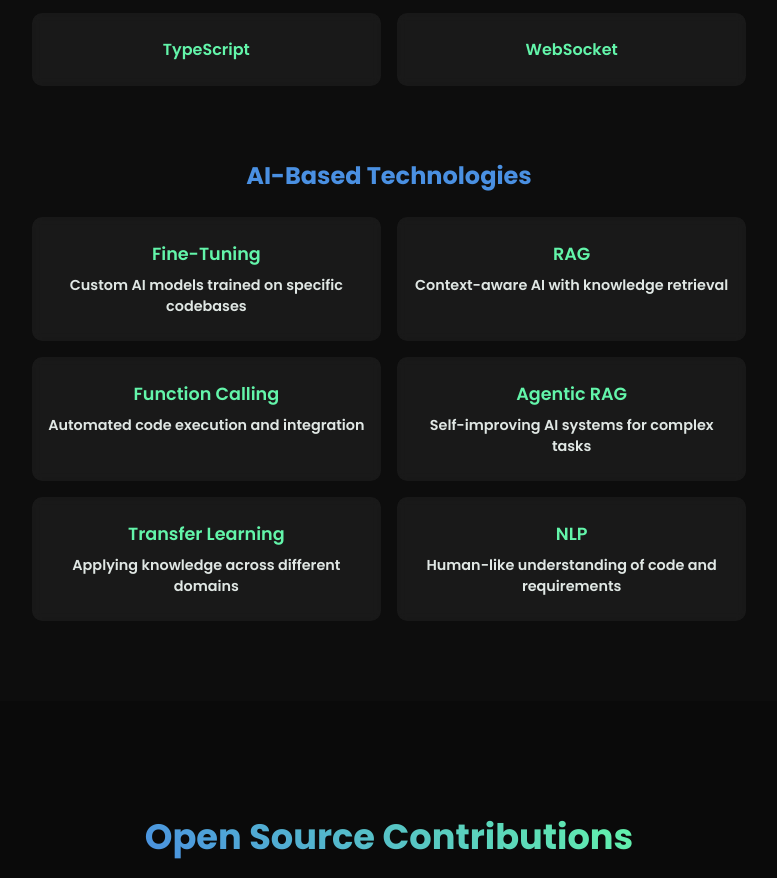
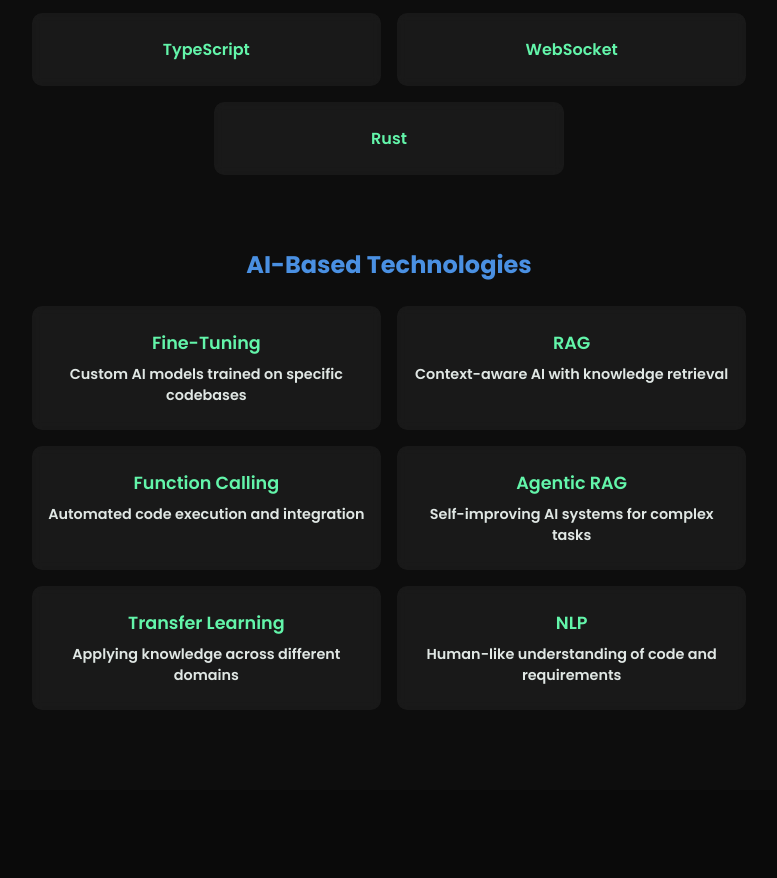
Before and after one commit to ramasundaram-s/ramasundaram-s.github.io, a plain HTML site: page index.html in a window 1280 px wide. Shown: the part 3625-4503 px from the top of the page, without its empty margins (251-1028 px from the left). Drawn offline with Linux system fonts and the light colour scheme.

Commit message:
Add: Rust to technology stack

```diff
--- a/index.html
+++ b/index.html
@@ -122,6 +122,7 @@
                         <div class="tech-item">REST APIs</div>
                         <div class="tech-item">TypeScript</div>
                         <div class="tech-item">WebSocket</div>
+                        <div class="tech-item">Rust</div>
                     </div>
                 </div>
 
```
